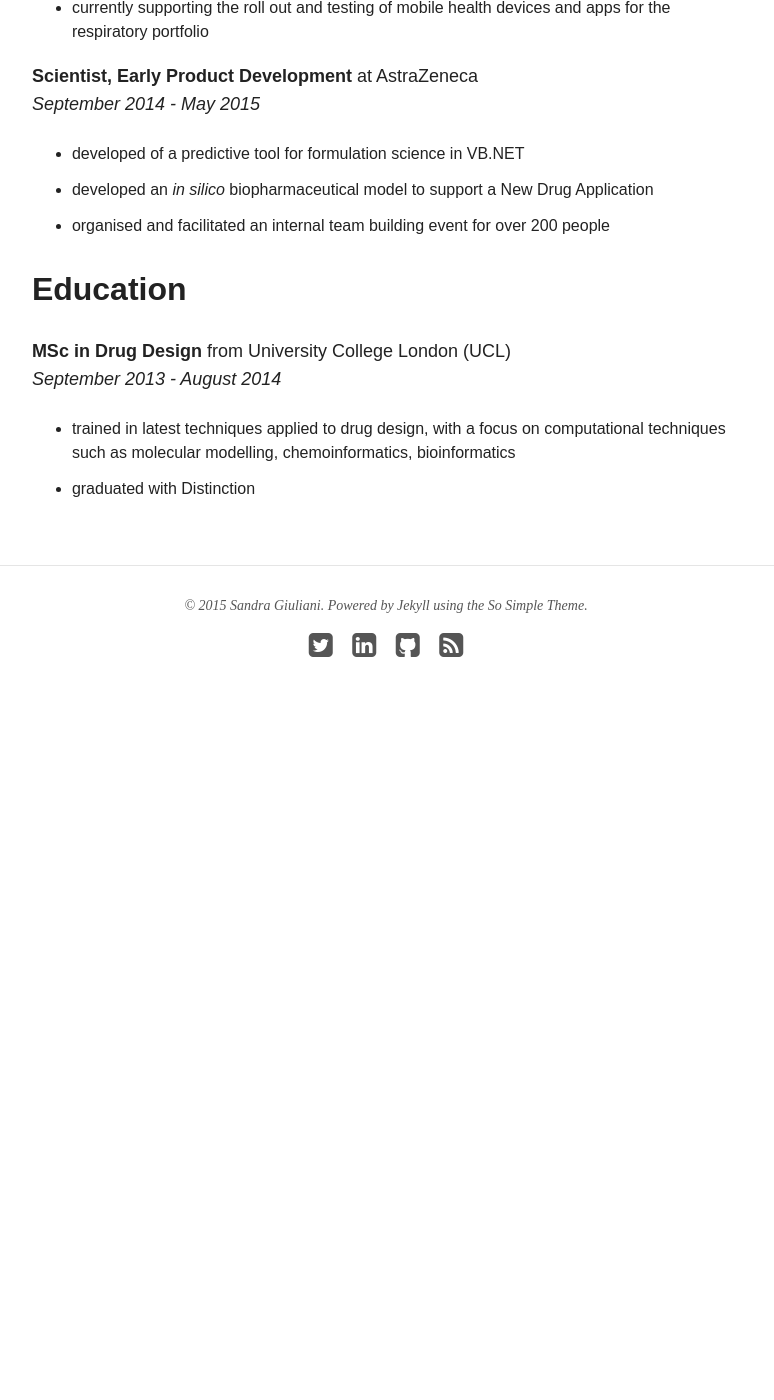
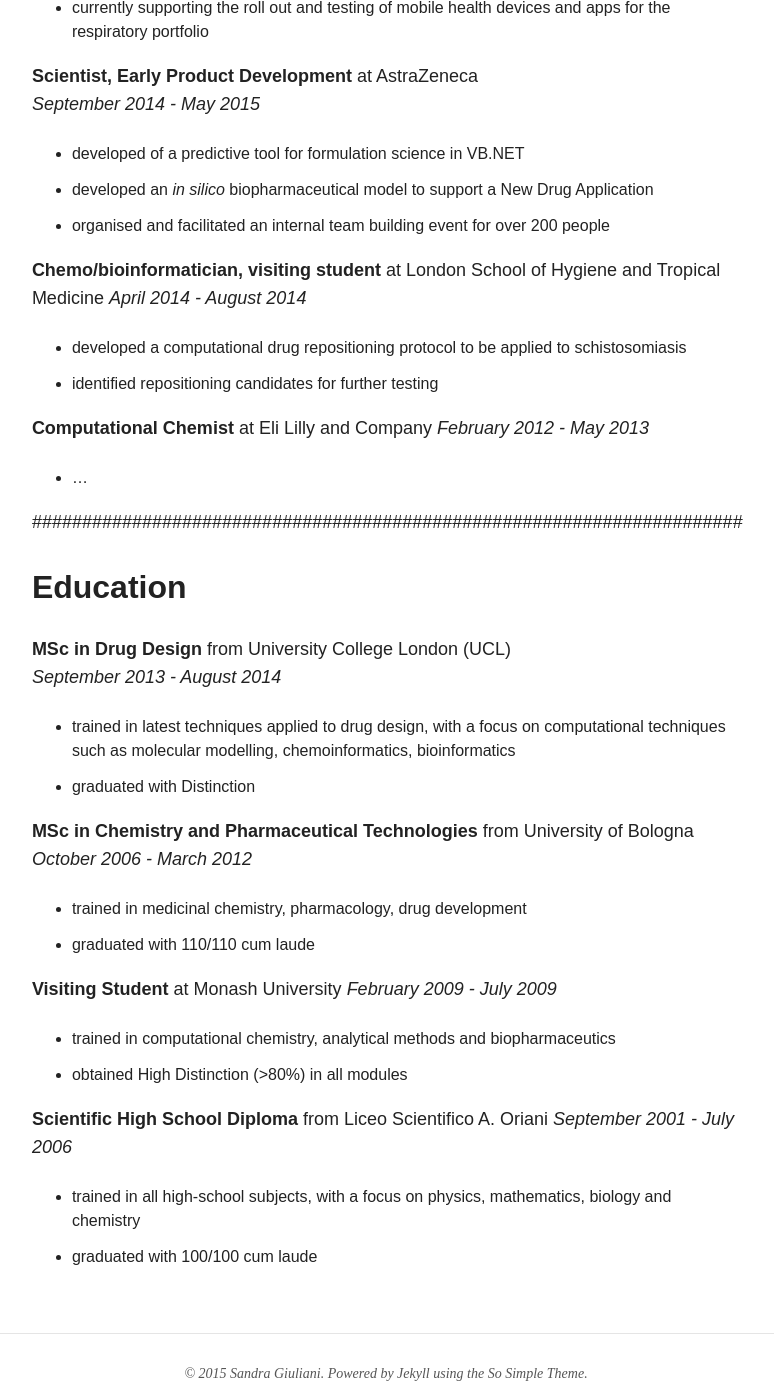
Before and after one commit to sandygiuliani/sandygiuliani.github.io, a Jekyll site: the page built from cv/index.md, in a window 1280 px wide and 1400 px high, scrolled down 754 px. Shown: the whole window, without its empty margins (254-1028 px from the left). Built offline with Jekyll 4.4.1, drawn with Linux system fonts in a browser that asks for light colours; nearby versions of some CDN libraries; before the commit the page ends 1511 px from its top, so only the background shows below that.

Commit message:
bulk up cv

```diff
--- a/cv/index.md
+++ b/cv/index.md
@@ -24,7 +24,20 @@
 * developed an *in silico* biopharmaceutical model to support a New Drug Application
 * organised and facilitated an internal team building event for over 200 people
 
+**Chemo/bioinformatician, visiting student** at London School of Hygiene and Tropical Medicine
+*April 2014 - August 2014*
 
+* developed a computational drug repositioning protocol to be applied to schistosomiasis
+* identified repositioning candidates for further testing
+
+**Computational Chemist** at Eli Lilly and Company
+*February 2012 - May 2013*
+
+* ...
+
+
+
+#######################################################################
 
 ## Education
 
@@ -33,3 +46,23 @@
 
 * trained in latest techniques applied to drug design, with a focus on computational techniques such as molecular modelling, chemoinformatics, bioinformatics
 * graduated with Distinction
+
+
+**MSc in Chemistry and Pharmaceutical Technologies** from University of Bologna
+*October 2006 - March 2012*
+
+* trained in medicinal chemistry, pharmacology, drug development
+* graduated with 110/110 cum laude
+
+
+**Visiting Student** at Monash University
+*February 2009 - July 2009*
+
+* trained in computational chemistry, analytical methods and biopharmaceutics
+* obtained High Distinction (>80%) in all modules
+
+**Scientific High School Diploma** from Liceo Scientifico A. Oriani
+*September 2001 - July 2006*
+
+* trained in all high-school subjects, with a focus on physics, mathematics, biology and chemistry
+* graduated with 100/100 cum laude
```
